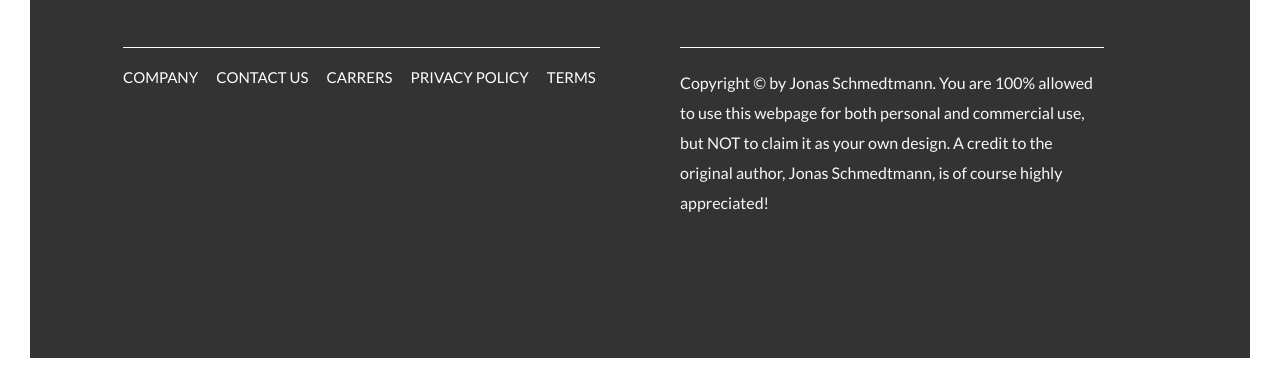
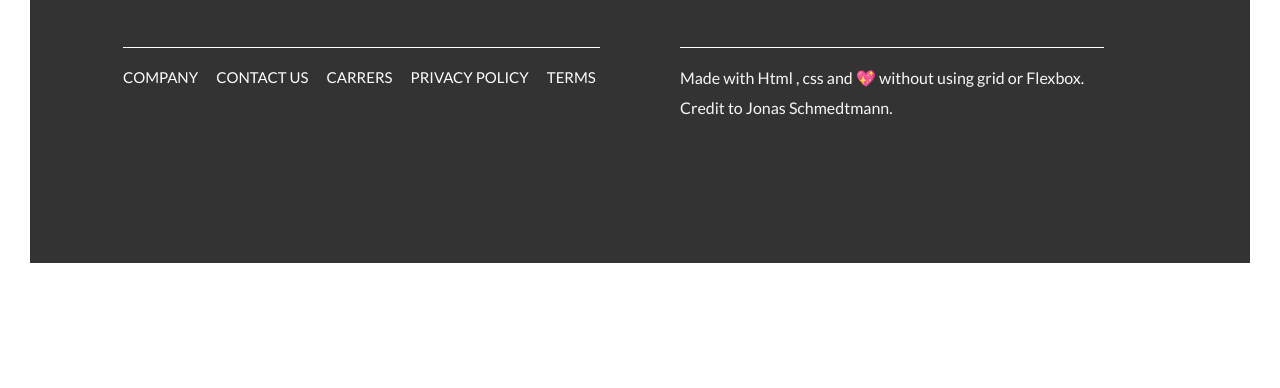
Before and after one commit to Pokdee/Natours, a website: page index.html in a window 1280 px wide. Shown: the part 5372-5760 px from the top of the page. After the commit the page ends 5665 px from the top, so only its background shows below. Drawn offline with Linux system fonts and the light colour scheme.

Commit message:
Just some final touch

```diff
--- a/index.html
+++ b/index.html
@@ -425,10 +425,8 @@
         </div>
         <div class="col-1-of-2">
           <p class="footer__copyright">
-            Copyright © by Jonas Schmedtmann. You are 100% allowed to use this
-            webpage for both personal and commercial use, but NOT to claim it as
-            your own design. A credit to the original author, Jonas Schmedtmann,
-            is of course highly appreciated!
+            Made with Html , css and 💖 without using grid or Flexbox. Credit to
+            Jonas Schmedtmann.
           </p>
         </div>
       </div>
--- a/scss/Layout/_footer.scss
+++ b/scss/Layout/_footer.scss
@@ -66,7 +66,7 @@
     font-size: $default-font-size;
     line-height: 3rem;
     border-top: 1px solid white;
-    padding-top: 2rem;
+    padding-top: 1.5rem;
     @include respond(tab-port) {
       margin: auto;
       text-align: center;
```
Also changed, not shown: scss/main.css, style.css, 1 other file.
